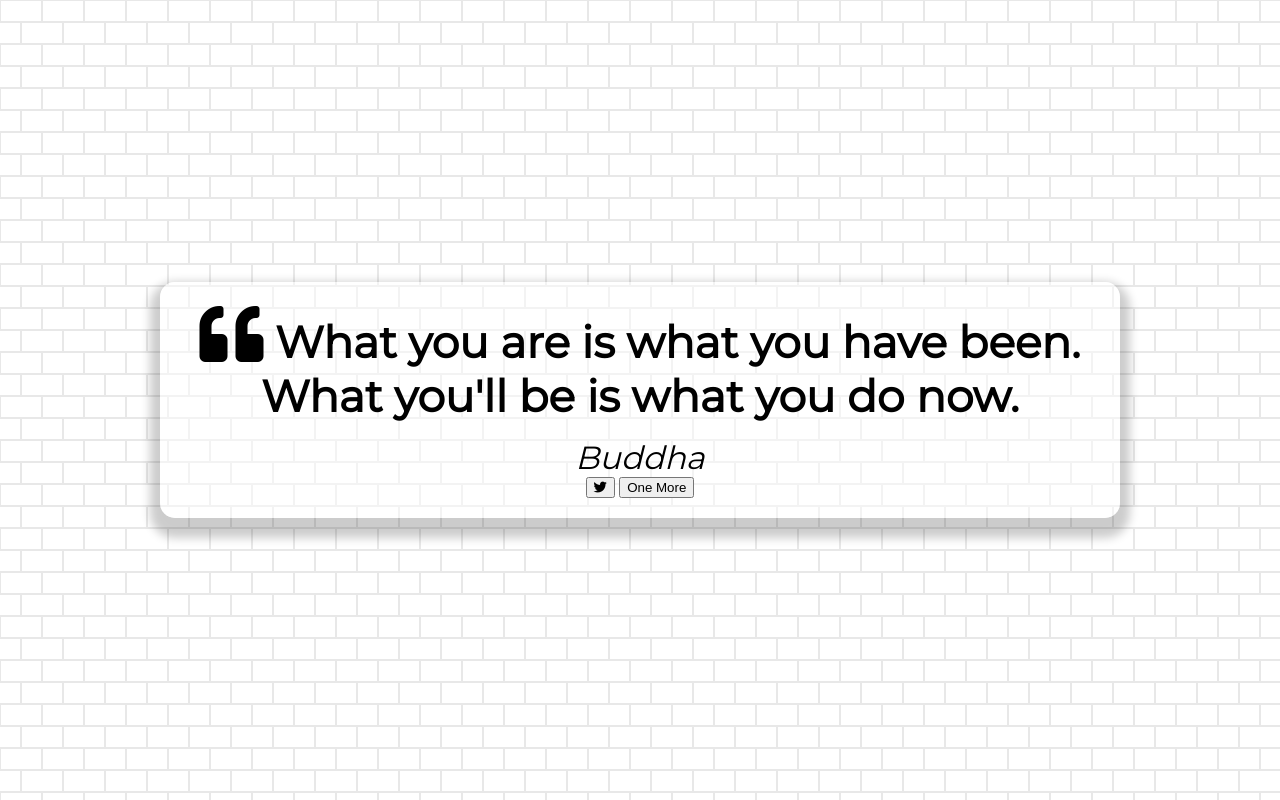
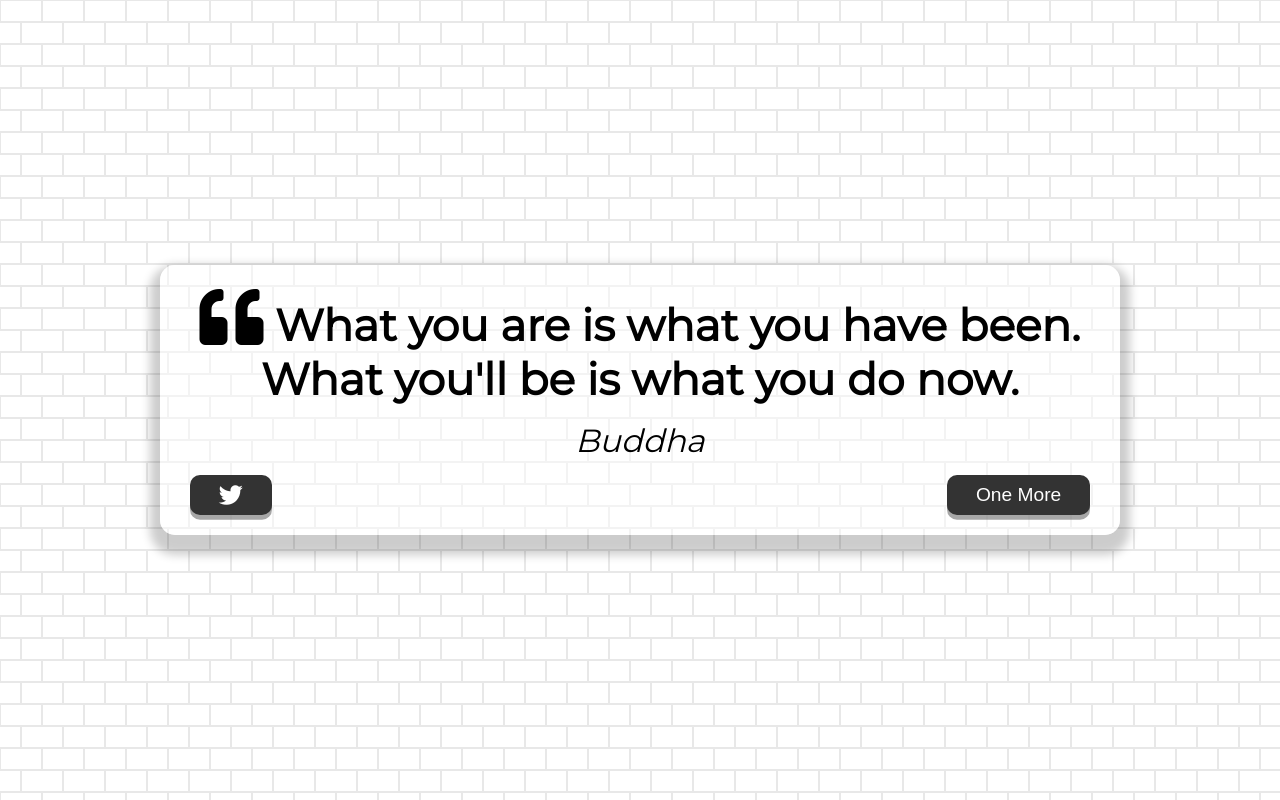
Before and after one commit to adityaind/quote-generator, a plain HTML site: page index.html in a window 1280 px wide. Drawn offline with Linux system fonts and the light colour scheme.

Commit message:
UI part complete

```diff
--- a/style.css
+++ b/style.css
@@ -49,7 +49,37 @@ body {
   font-weight: 400;
   font-style: italic;
 }
-
+.button-container{
+  margin-top: 15px;
+  display: flex;
+  justify-content: space-between;
+}
+button{
+  cursor: pointer;
+  font-size: 1.2rem;
+  height: 2.5rem;
+  border: none;
+  border-radius: 10px;
+  color: #fff;
+  background: #333;
+  outline: none;
+  padding: 0.5rem 1.8rem;
+  box-shadow: 0 0.3rem rgba(121, 121, 121, 0.65);
+  transition: .2s all;
+}
+button:hover{
+  filter: brightness(120%);
+}
+button:active{
+  transform: translate(0, 0.3rem);
+  box-shadow: 0 0.1rem rgba(255, 255, 255, 0.65);
+}
+.twitter-button:hover{
+  color: #38a1f3;
+}
+.fa-twitter{
+  font-size: 1.5rem;
+}
 @media screen and (max-width: 1000px) {
   .quote-container{
     margin: auto 10px;
```
